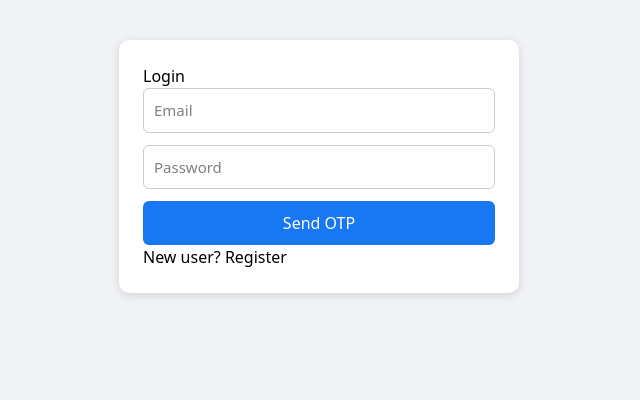
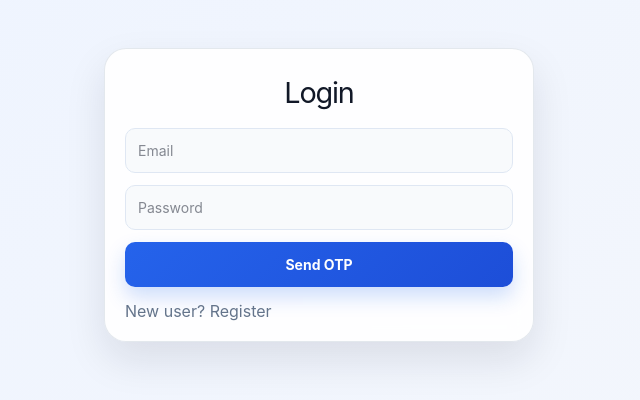
Before and after one commit to Manish6906/conectivity-app, a React (Vite) app: page /login in a window 1280 px wide. Shown: the top 400 px of the page, without its empty margins (321-961 px from the left). Built offline with nearby package versions, Linux system fonts and the light colour scheme.

Commit message:
push code

```diff
--- a/src/components/Login.jsx
+++ b/src/components/Login.jsx
@@ -1,4 +1,4 @@
-import React, { useState } from "react";
+import React, { useEffect, useState } from "react";
 import { useNavigate, Link } from "react-router-dom";
 import api from "../api";
 
@@ -7,8 +7,31 @@ function Login() {
   const [step, setStep] = useState(1);
   const [form, setForm] = useState({ email: "", password: "" });
   const [otp, setOtp] = useState("");
+  const [otpExpiresAt, setOtpExpiresAt] = useState(null);
+  const [otpTimer, setOtpTimer] = useState("05:00");
   const [error, setError] = useState("");
   const [loading, setLoading] = useState(false);
+
+  useEffect(() => {
+    if (!otpExpiresAt) return;
+
+    const updateTimer = () => {
+      const remaining = Math.max(0, otpExpiresAt - Date.now());
+      const minutes = Math.floor(remaining / 60000);
+      const seconds = Math.floor((remaining % 60000) / 1000);
+      setOtpTimer(`${String(minutes).padStart(2, "0")}:${String(seconds).padStart(2, "0")}`);
+
+      if (remaining <= 0) {
+        setOtp("");
+        setOtpExpiresAt(null);
+        setError("OTP expire ho gaya hai. Naya OTP mangao.");
+      }
+    };
+
+    updateTimer();
+    const interval = setInterval(updateTimer, 1000);
+    return () => clearInterval(interval);
+  }, [otpExpiresAt]);
 
   const sendLoginOtp = async (e) => {
     e.preventDefault();
@@ -16,8 +39,10 @@ function Login() {
     try {
       setLoading(true);
       const { data } = await api.post("/auth/login/request-otp", form);
+      setOtpExpiresAt(Date.now() + 5 * 60 * 1000);
+      setOtp("");
       setStep(2);
-      setError(data.message || "OTP sent to your email");
+      setError(data.message || "OTP aapke email par bheja gaya hai.");
     } catch (err) {
       setError(err.response?.data?.message || "Login failed");
     } finally {
@@ -28,7 +53,7 @@ function Login() {
   const verifyLoginOtp = async (e) => {
     e.preventDefault();
     setError("");
-    if (!otp.trim()) return setError("Please enter the OTP");
+    if (!otp.trim()) return setError("OTP enter karo.");
 
     try {
       setLoading(true);
@@ -36,7 +61,7 @@ function Login() {
       localStorage.setItem("token", data.token);
       navigate("/");
     } catch (err) {
-      setError(err.response?.data?.message || "OTP verification failed");
+      setError(err.response?.data?.message || "OTP verify karne me problem hui.");
     } finally {
       setLoading(false);
     }
@@ -46,7 +71,9 @@ function Login() {
     try {
       setLoading(true);
       const { data } = await api.post("/auth/login/request-otp", form);
-      setError(data.message || "A new OTP has been sent");
+      setOtpExpiresAt(Date.now() + 5 * 60 * 1000);
+      setOtp("");
+      setError(data.message || "Naya OTP aapke email par bheja gaya hai.");
     } catch (err) {
       setError(err.response?.data?.message || "OTP resend failed");
     } finally {
@@ -83,21 +110,26 @@ function Login() {
 
       {step === 2 && (
         <form onSubmit={verifyLoginOtp}>
-          <p>OTP sent to {form.email}.</p>
+          <div className="otp-panel">
+            <p>OTP {form.email} par bheja gaya hai.</p>
+            <p style={{ marginTop: 8, color: otpExpiresAt ? "#dc2626" : "#6b7280" }}>
+              Ye OTP 5 minute ke liye valid hai: <strong>{otpTimer}</strong>
+            </p>
+          </div>
           <input
             type="text"
             inputMode="numeric"
-            placeholder="Enter 6-digit OTP"
+            placeholder="6-digit OTP enter karo"
             value={otp}
             onChange={(e) => setOtp(e.target.value.replace(/\D/g, "").slice(0, 6))}
             required
           />
-          <button disabled={loading}>{loading ? "Verifying..." : "Verify OTP"}</button>
-          <button type="button" onClick={resendLoginOtp} disabled={loading}>Resend OTP</button>
+          <button disabled={loading || (!!otpExpiresAt && otpTimer === "00:00")}>{loading ? "Verify ho raha hai..." : "OTP verify karo"}</button>
+          <button type="button" onClick={resendLoginOtp} disabled={loading}>Naya OTP bhejo</button>
         </form>
       )}
 
-      <p>
+      <p className="pt-3">
         New user? <Link to="/register">Register</Link>
       </p>
     </div>
--- a/src/components/Register.jsx
+++ b/src/components/Register.jsx
@@ -1,4 +1,4 @@
-import React, { useState } from "react";
+import React, { useEffect, useState } from "react";
 import { useNavigate, Link } from "react-router-dom";
 import PhoneInput from "react-phone-number-input";
 import "react-phone-number-input/style.css";
@@ -21,9 +21,32 @@ function Register() {
     password: "",
   });
   const [otp, setOtp] = useState("");
+  const [otpExpiresAt, setOtpExpiresAt] = useState(null);
+  const [otpTimer, setOtpTimer] = useState("05:00");
   const [profile, setProfile] = useState({ bio: "", education: "" });
   const [file, setFile] = useState(null);
   const [preview, setPreview] = useState(DEFAULT_PIC);
+
+  useEffect(() => {
+    if (!otpExpiresAt) return;
+
+    const updateTimer = () => {
+      const remaining = Math.max(0, otpExpiresAt - Date.now());
+      const minutes = Math.floor(remaining / 60000);
+      const seconds = Math.floor((remaining % 60000) / 1000);
+      setOtpTimer(`${String(minutes).padStart(2, "0")}:${String(seconds).padStart(2, "0")}`);
+
+      if (remaining <= 0) {
+        setOtp("");
+        setOtpExpiresAt(null);
+        setError("OTP expire ho gaya hai. Naya OTP mangao.");
+      }
+    };
+
+    updateTimer();
+    const interval = setInterval(updateTimer, 1000);
+    return () => clearInterval(interval);
+  }, [otpExpiresAt]);
 
   const handleChange = (e) =>
     setForm({ ...form, [e.target.name]: e.target.value });
@@ -38,10 +61,12 @@ function Register() {
       setLoading(true);
       const { data } = await api.post("/auth/register", form);
       setEmailForOtp(data.email || form.email);
+      setOtpExpiresAt(Date.now() + 5 * 60 * 1000);
+      setOtp("");
       setStep(2);
-      setError(data.message || "OTP sent successfully");
+      setError(data.message || "OTP aapke email par bheja gaya hai.");
     } catch (err) {
-      setError(err.response?.data?.message || "Something went wrong");
+      setError(err.response?.data?.message || "Kuch galat hua.");
     } finally {
       setLoading(false);
     }
@@ -50,7 +75,7 @@ function Register() {
   const verifyOtpStep = async (e) => {
     e.preventDefault();
     setError("");
-    if (!otp.trim()) return setError("Please enter the OTP");
+    if (!otp.trim()) return setError("OTP enter karo.");
 
     try {
       setLoading(true);
@@ -58,7 +83,7 @@ function Register() {
       localStorage.setItem("token", data.token);
       setStep(3);
     } catch (err) {
-      setError(err.response?.data?.message || "OTP verification failed");
+      setError(err.response?.data?.message || "OTP verify karne me problem hui.");
     } finally {
       setLoading(false);
     }
@@ -68,7 +93,9 @@ function Register() {
     try {
       setLoading(true);
       const { data } = await api.post("/auth/resend-otp", { email: emailForOtp });
-      setError(data.message || "A new OTP has been sent");
+      setOtpExpiresAt(Date.now() + 5 * 60 * 1000);
+      setOtp("");
+      setError(data.message || "Naya OTP aapke email par bheja gaya hai.");
     } catch (err) {
       setError(err.response?.data?.message || "OTP resend failed");
     } finally {
@@ -168,17 +195,22 @@ function Register() {
 
       {step === 2 && (
         <form onSubmit={verifyOtpStep}>
-          <p>OTP sent to {emailForOtp}.</p>
+          <div className="otp-panel">
+            <p>OTP {emailForOtp} par bheja gaya hai.</p>
+            <p style={{ marginTop: 8, color: otpExpiresAt ? "#dc2626" : "#6b7280" }}>
+              Ye OTP 5 minute ke liye valid hai: <strong>{otpTimer}</strong>
+            </p>
+          </div>
           <input
             type="text"
             inputMode="numeric"
-            placeholder="Enter 6-digit OTP"
+            placeholder="6-digit OTP enter karo"
             value={otp}
             onChange={(e) => setOtp(e.target.value.replace(/\D/g, "").slice(0, 6))}
             required
           />
-          <button disabled={loading}>{loading ? "Verifying..." : "Verify OTP"}</button>
-          <button type="button" onClick={resendOtp} disabled={loading}>Resend OTP</button>
+          <button disabled={loading || !!otpExpiresAt && otpTimer === "00:00"}>{loading ? "Verify ho raha hai..." : "OTP verify karo"}</button>
+          <button type="button" onClick={resendOtp} disabled={loading}>Naya OTP bhejo</button>
         </form>
       )}
 
--- a/src/index.css
+++ b/src/index.css
@@ -1,11 +1,167 @@
 @import "tailwindcss";
 
-body { font-family: system-ui, sans-serif; background: #f0f2f5; }
-.auth-box { max-width: 400px; margin: 40px auto; background: #fff; padding: 24px; border-radius: 10px; box-shadow: 0 2px 10px #0002; }
-.auth-box form { display: flex; flex-direction: column; gap: 12px; }
-.auth-box input, .auth-box select, .auth-box textarea { padding: 10px; font-size: 15px; border: 1px solid #ccc; border-radius: 6px; }
-.auth-box button { padding: 10px; background: #1877f2; color: #fff; border: 0; border-radius: 6px; font-size: 16px; cursor: pointer; }
-.error { color: red; }
+:root {
+  --bg-1: #eef4ff;
+  --bg-2: #f5f7fb;
+  --brand: #2563eb;
+  --brand-deep: #1d4ed8;
+  --card: rgba(255, 255, 255, 0.9);
+  --card-border: rgba(148, 163, 184, 0.25);
+  --text: #111827;
+  --muted: #64748b;
+  --danger: #dc2626;
+  --success: #16a34a;
+}
 
-.PhoneInput { border: 1px solid #ccc; border-radius: 8px; padding: 6px 10px; background: #fff; }
-.PhoneInput input { border: 0 !important; outline: none; padding: 4px; font-size: 14px; background: transparent; }
+* { box-sizing: border-box; }
+
+body {
+  margin: 0;
+  min-height: 100vh;
+  font-family: Inter, "Segoe UI", sans-serif;
+  background: linear-gradient(135deg, var(--bg-1), var(--bg-2));
+  color: var(--text);
+}
+
+#root {
+  min-height: 100vh;
+}
+
+.auth-box {
+  max-width: 430px;
+  margin: 48px auto;
+  background: var(--card);
+  padding: 22px 20px 18px;
+  border: 1px solid var(--card-border);
+  border-radius: 22px;
+  box-shadow: 0 18px 40px rgba(15, 23, 42, 0.10);
+  backdrop-filter: blur(10px);
+}
+
+.auth-box h2 {
+  margin: 0 0 8px;
+  font-size: 1.8rem;
+  letter-spacing: -0.04em;
+  text-align: center;
+}
+
+.auth-box p {
+  margin: 0;
+  color: var(--muted);
+}
+
+.auth-box form {
+  display: flex;
+  flex-direction: column;
+  gap: 12px;
+  margin-top: 14px;
+}
+
+.auth-box input,
+.auth-box select,
+.auth-box textarea {
+  width: 100%;
+  padding: 11px 12px;
+  font-size: 14px;
+  border: 1px solid #dfe7f3;
+  border-radius: 10px;
+  background: #f8fafc;
+  color: var(--text);
+  outline: none;
+  transition: all 0.2s ease;
+}
+
+.auth-box input:focus,
+.auth-box select:focus,
+.auth-box textarea:focus {
+  border-color: rgba(37, 99, 235, 0.7);
+  box-shadow: 0 0 0 4px rgba(37, 99, 235, 0.12);
+  background: #fff;
+}
+
+.auth-box button {
+  padding: 12px 14px;
+  background: linear-gradient(135deg, var(--brand), var(--brand-deep));
+  color: #fff;
+  border: 0;
+  border-radius: 10px;
+  font-size: 14px;
+  font-weight: 700;
+  cursor: pointer;
+  transition: transform 0.18s ease, box-shadow 0.18s ease;
+  box-shadow: 0 10px 20px rgba(37, 99, 235, 0.22);
+}
+
+.auth-box button:hover {
+  transform: translateY(-1px);
+}
+
+.auth-box button:disabled {
+  opacity: 0.6;
+  cursor: not-allowed;
+  transform: none;
+}
+
+.auth-box button[type="button"] {
+  background: linear-gradient(135deg, #f1f5f9, #e2e8f0);
+  color: var(--text);
+  box-shadow: none;
+}
+
+.auth-box .error {
+  margin-top: 12px;
+  color: var(--danger);
+  background: rgba(220, 38, 38, 0.08);
+  border: 1px solid rgba(220, 38, 38, 0.12);
+  border-radius: 10px;
+  padding: 10px 12px;
+  font-size: 14px;
+}
+
+.auth-box .otp-panel {
+  padding: 10px 12px;
+  background: linear-gradient(135deg, rgba(37, 99, 235, 0.06), rgba(34, 197, 94, 0.06));
+  border: 1px solid rgba(37, 99, 235, 0.10);
+  border-radius: 12px;
+}
+
+.auth-box .otp-panel strong {
+  color: var(--brand-deep);
+}
+
+.PhoneInput {
+  border: 1px solid #dfe7f3;
+  border-radius: 12px;
+  padding: 8px 12px;
+  background: #f8fafc;
+}
+
+.PhoneInput input {
+  border: 0 !important;
+  outline: none;
+  padding: 4px 0;
+  font-size: 15px;
+  background: transparent;
+}
+
+.auth-box textarea {
+  resize: vertical;
+  min-height: 78px;
+}
+
+.auth-box .footer-link {
+  margin-top: 16px;
+  text-align: center;
+}
+
+.auth-box .footer-link a {
+  color: var(--brand);
+  font-weight: 600;
+  text-decoration: none;
+}
+
+.auth-box .subtle-text {
+  font-size: 14px;
+  color: var(--muted);
+  text-align: center;
+}
```
